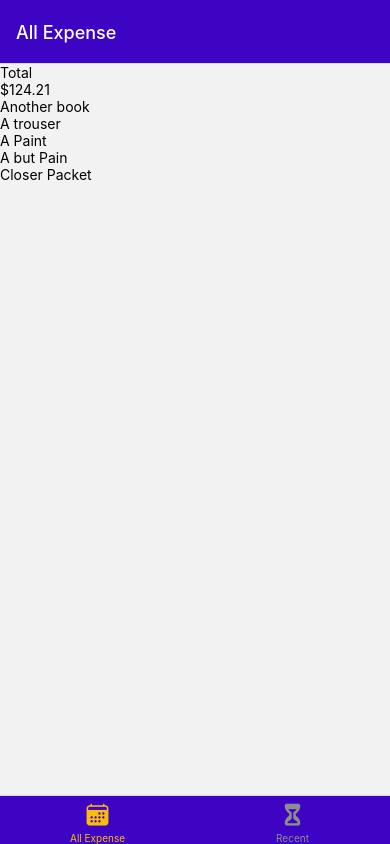
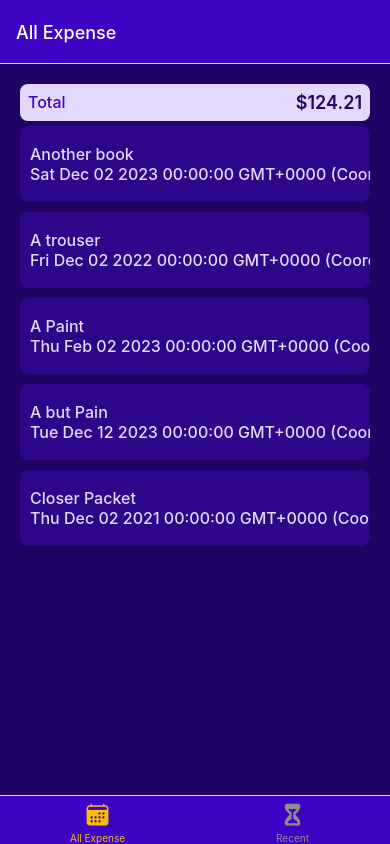
Before and after one commit to jsidd06/the-expense-tracker-app, a React Native app: screen /AllExpense in a window 390 px wide. Built offline with nearby package versions, Linux system fonts and the light colour scheme.

Commit message:
style: style added in expenses item

```diff
--- /dev/null
+++ b/src/components/ExpensesOutput/ExpensesItem.js
@@ -0,0 +1,56 @@
+import { StyleSheet, Text, View } from "react-native";
+import React from "react";
+import { GlobalStyles } from "../../constants/style";
+
+const ExpensesItem = ({ description, amount, date }) => {
+  return (
+    <View style={styles.ctn}>
+      <View style={styles.descriptionCtn}>
+        <Text style={styles.textBase}>{description}</Text>
+        <Text style={styles.textBase}>{date?.toString()}</Text>
+      </View>
+      <View style={styles.subCtn}>
+        <Text
+          style={{
+            ...styles.textBase,
+            color: GlobalStyles.colors.primary800,
+            textAlign: "center",
+          }}
+        >
+          ${amount}
+        </Text>
+      </View>
+    </View>
+  );
+};
+
+export default ExpensesItem;
+
+const styles = StyleSheet.create({
+  ctn: {
+    flexDirection: "row",
+    backgroundColor: GlobalStyles.colors.primary700,
+    padding: 10,
+    justifyContent: "space-between",
+    marginVertical: 5,
+    borderRadius: 8,
+    elevation: 3,
+    shadowColor: GlobalStyles.colors.primary500,
+    shadowOffset: { width: 0, height: 0 },
+  },
+  textBase: {
+    fontSize: 16,
+    fontWeight: "500",
+    color: GlobalStyles.colors.primary50,
+  },
+  subCtn: {
+    backgroundColor: GlobalStyles.colors.white,
+    alignItems: "center",
+    justifyContent: "center",
+    padding: 5,
+    borderRadius: 8,
+  },
+  descriptionCtn: {
+    marginVertical: 8,
+  },
+});
--- a/src/components/ExpensesOutput/ExpensesList.js
+++ b/src/components/ExpensesOutput/ExpensesList.js
@@ -1,9 +1,10 @@
 import { FlatList, StyleSheet, Text, View } from "react-native";
 import React from "react";
+import ExpensesItem from "./ExpensesItem";
 
 const ExpensesList = ({ expenses }) => {
   const renderItem = (itemData) => {
-    return <Text>{itemData.item.description}</Text>;
+    return <ExpensesItem {...itemData.item} />;
   };
 
   return (
--- a/src/components/ExpensesOutput/ExpensesOutput.js
+++ b/src/components/ExpensesOutput/ExpensesOutput.js
@@ -2,6 +2,7 @@ import { StyleSheet, Text, View } from "react-native";
 import React from "react";
 import ExpensesList from "./ExpensesList";
 import ExpensesSummary from "./ExpensesSummary";
+import { GlobalStyles } from "../../constants/style";
 
 const dummy_data = [
   {
@@ -38,7 +39,7 @@ const dummy_data = [
 
 const ExpensesOutput = ({ expenses, expensesPeriodName }) => {
   return (
-    <View>
+    <View style={styles.ctn}>
       <ExpensesSummary
         expenses={dummy_data}
         expensesPeriodName={expensesPeriodName}
@@ -50,4 +51,10 @@ const ExpensesOutput = ({ expenses, expensesPeriodName }) => {
 
 export default ExpensesOutput;
 
-const styles = StyleSheet.create({});
+const styles = StyleSheet.create({
+  ctn: {
+    flex: 1,
+    backgroundColor: GlobalStyles.colors.primary800,
+    padding: 20,
+  },
+});
--- a/src/components/ExpensesOutput/ExpensesSummary.js
+++ b/src/components/ExpensesOutput/ExpensesSummary.js
@@ -1,18 +1,37 @@
 import { StyleSheet, Text, View } from "react-native";
 import React from "react";
+import { GlobalStyles } from "../../constants/style";
 
 const ExpensesSummary = ({ expenses, expensesPeriodName }) => {
   const expensesSum = expenses?.reduce((sum, expenses) => {
     return sum + expenses.amount;
   }, 0);
   return (
-    <View>
-      <Text>{expensesPeriodName}</Text>
-      <Text>${expensesSum?.toFixed(2)}</Text>
+    <View style={styles.ctn}>
+      <Text style={styles.heading}>{expensesPeriodName}</Text>
+      <Text style={styles.subHeading}>${expensesSum?.toFixed(2)}</Text>
     </View>
   );
 };
 
 export default ExpensesSummary;
 
-const styles = StyleSheet.create({});
+const styles = StyleSheet.create({
+  ctn: {
+    backgroundColor: GlobalStyles.colors.primary50,
+    flexDirection: "row",
+    justifyContent: "space-between",
+    padding: 8,
+    borderRadius: 8,
+  },
+  heading: {
+    fontSize: 16,
+    fontWeight: "500",
+    color: GlobalStyles.colors.primary500,
+  },
+  subHeading: {
+    fontSize: 18,
+    fontWeight: "600",
+    color: GlobalStyles.colors.primary800,
+  },
+});
```
